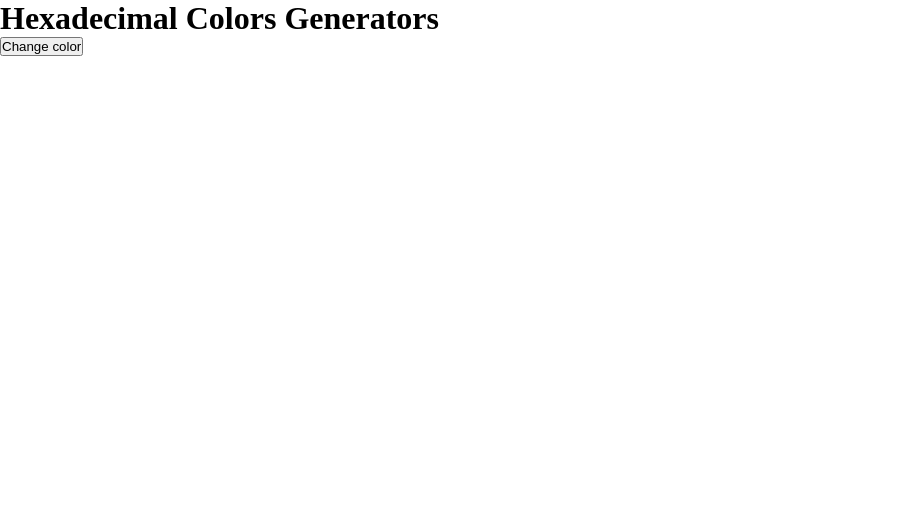
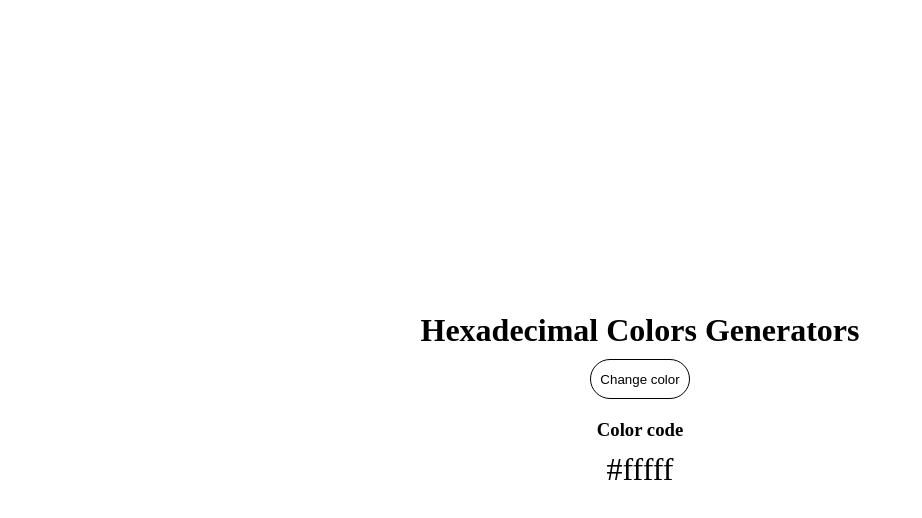
Before and after one commit to mayconbalves/beginner-javascript-projects, a plain HTML site: page hex-colors-generators/index.html in a window 1280 px wide. Shown: the whole page, without its empty margins (0-922 px from the left). Drawn offline with Linux system fonts and the light colour scheme.

Commit message:
refactor(hex-colors-genarators): implements span to show color code

```diff
--- a/hex-colors-generators/index.html
+++ b/hex-colors-generators/index.html
@@ -9,9 +9,14 @@
   </head>
   <body>
     <div class="container">
-      <h1>Hexadecimal Colors Generators</h1>
+      <div>
+        <h1>Hexadecimal Colors Generators</h1>
 
-      <button type="button" onclick="changeColor()">Change color</button>
+        <button type="button" onclick="changeColor()">Change color</button>
+
+        <h3>Color code</h3>
+        <span>#fffff</span>
+      </div>
     </div>
     <script src="./index.js"></script>
   </body>
--- a/hex-colors-generators/styles.css
+++ b/hex-colors-generators/styles.css
@@ -3,3 +3,37 @@
   margin: 0;
   padding: 0;
 }
+
+.container {
+  min-height: 100vh;
+  width: 100%;
+}
+
+.container > div {
+  display: flex;
+  flex-direction: column;
+  justify-content: center;
+  align-items: center;
+  height: 100vh;
+}
+
+button {
+  border: 1px solid #000;
+  border-radius: 25px;
+  background-color: #fff;
+  height: 40px;
+  margin: 10px;
+  width: 100px;
+}
+
+button:hover {
+  cursor: pointer;
+}
+
+h3 {
+  margin: 10px;
+}
+
+span {
+  font-size: 2rem;
+}
```
